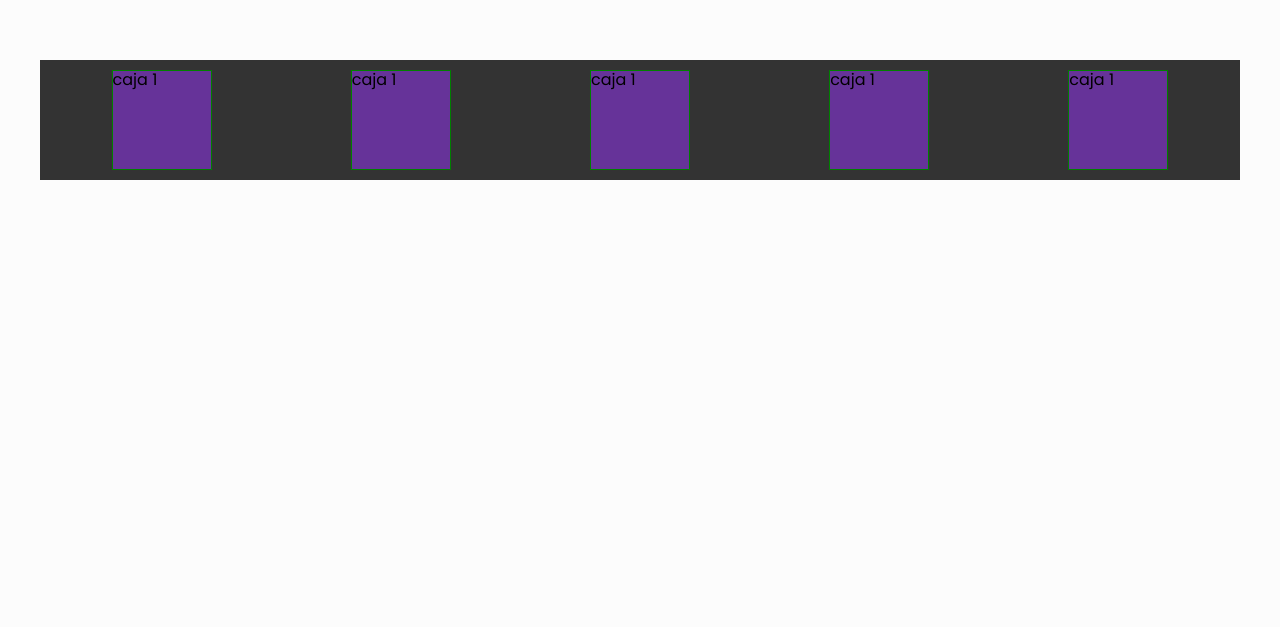
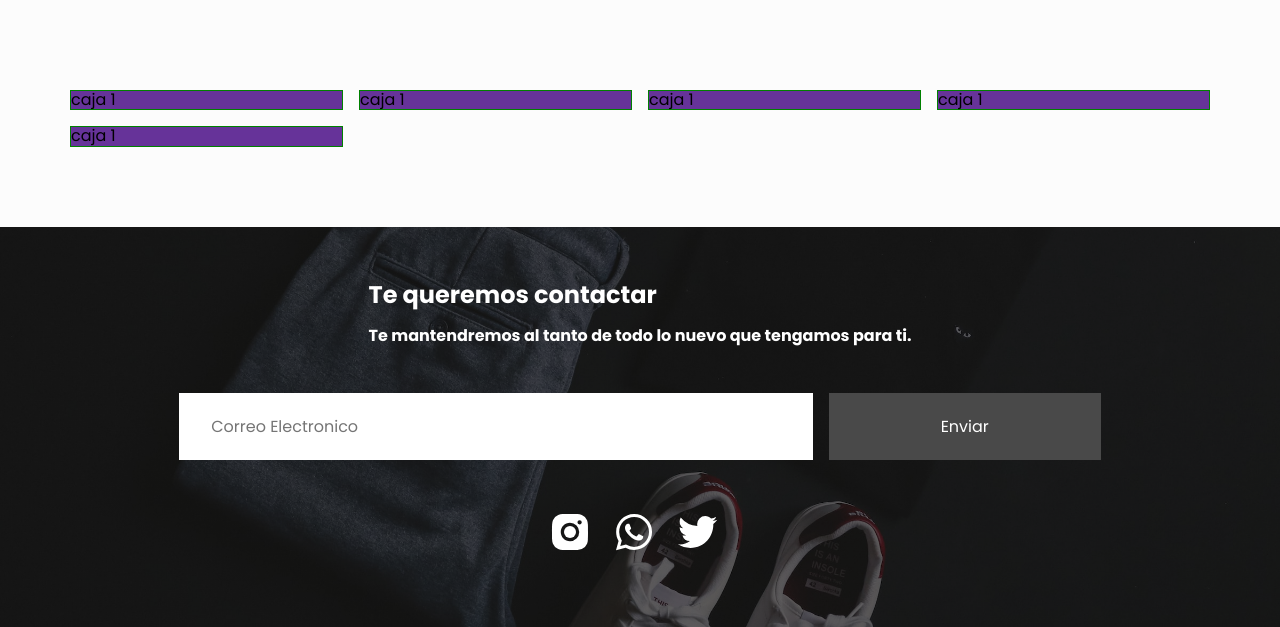
Before and after one commit to nljstore/nljstore.github.io, a plain HTML site: page index.html in a window 1280 px wide. Shown: the part 1118-1745 px from the top of the page. Before the commit the page ends 1348 px from the top, so only its background shows below. Drawn offline with Linux system fonts and the light colour scheme; a web font is replaced by a local one.

Commit message:
Se agg el footer

```diff
--- a/css/style.css
+++ b/css/style.css
@@ -41,6 +41,7 @@ html {
     color: #FFF;
     background-image: linear-gradient(0deg, rgba(0, 0, 0, .6), rgba(0, 0, 0, .6)), url("/img/banner.jpg");
     background-size: cover;
+    background-position: center;
 
 }
 
@@ -142,7 +143,7 @@ html {
 
 }
 
-.about__information{
+.about__information {
 
     width: 80%;
     margin: 0 auto;
@@ -155,39 +156,91 @@ html {
 
 }
 
-.about__img{
+.about__img {
 
     display: none;
 
 }
 
-.catalogue{
+.catalogue {
 
     width: 100%;
 
 }
 
 
-.calogue__contain{
+.calogue__contain {
 
-    width: 100%;
-    padding: 10px;
+    display: grid;
+    padding: 30px;
+    grid-template-columns: repeat(auto-fit, minmax(250px, 1fr));
+    grid-auto-rows: auto;
+    gap: 1em;
+}
+
+.calogue__contain div {
+
+    background: rebeccapurple;
+    border: 1px solid green;
+
+}
+
+.footer {
+
+    background-image: linear-gradient(0deg, rgba(0, 0, 0, .6), rgba(0, 0, 0, .6)),
+        url("/img/footer.jpg");
+    height: 50vh;
+    background-size: cover;
+    background-position: center;
+    color: white;
     display: flex;
-    flex-flow: wrap;
-    justify-content: space-around;
-    align-self: flex-start;
-    background: #333;
+    justify-content: center;
+
+}
+
+
+.footer_contain {
+
+    display: flex;
+    flex-direction: column;
+    justify-content: center;
+    align-items: center;
+    gap: 2em;
+
+}
+
+.footer_form {
+
+    display: flex;
+    flex-direction: column;
+    width: 80%;
     gap: 1em;
 
 }
 
-.calogue__contain div{
+.footer_form input{
 
-    width: 100px;
-    background: rebeccapurple;
-    height: 100px;
-    border: 1px solid green;
+    border: none;
+    padding: 1.4rem 2rem;
+    line-height: 1.2rem;
+    width: 100%;
 
+}
+
+.footer_form button{
+
+    border: none;
+    padding: 1.5rem 2rem;
+    width: 40%;
+    line-height: 1.2rem;
+    background-color: rgb(73, 73, 73);
+    color: #FFF;
+
+}
+
+.footer__social_network img{
+
+    width: 40px;
 
 }
 
@@ -254,7 +307,7 @@ html {
         display: block
     }
 
-    .about{
+    .about {
 
         text-align: left;
 
@@ -281,4 +334,35 @@ html {
 
     }
 
+    .footer_contain{
+
+        gap: 3em;
+
+    }
+
+
+    .footer_form {
+
+        flex-direction: row;
+
+    }
+
+    .footer_form input{
+
+        width: 70%;
+
+    }
+
+    .footer_form button{
+
+        width: 30%;
+
+    }
+
+    .footer__social_network img{
+
+        width: 60px;
+
+    }
+
 }
--- a/index.html
+++ b/index.html
@@ -135,6 +135,38 @@
 
     </main>
 
+    <footer class="footer">
+
+        <div class="footer_contain contain">
+
+            <div class="footer__title">
+
+                <h2>Te queremos contactar</h2> <br>
+
+                <h4>Te mantendremos al tanto de todo lo nuevo que tengamos para ti.</h4>
+
+            </div>
+
+            <div class="footer_form">
+
+                <input placeholder="Correo Electronico" type="email">
+
+                <button>Enviar</button>
+
+            </div>
+
+            <div class="footer__social_network">
+
+                <img src="/img/instagram.svg" alt="logo_insta">
+                <img src="/img/whatsapp.svg" alt="logo_whatsapp">
+                <img src="/img/twitter.svg" alt="logo_twitter">
+
+            </div>
+
+        </div>
+
+    </footer>
+
 </body>
 
 </html>
```
Also changed, not shown: img/footer.jpg (added).
